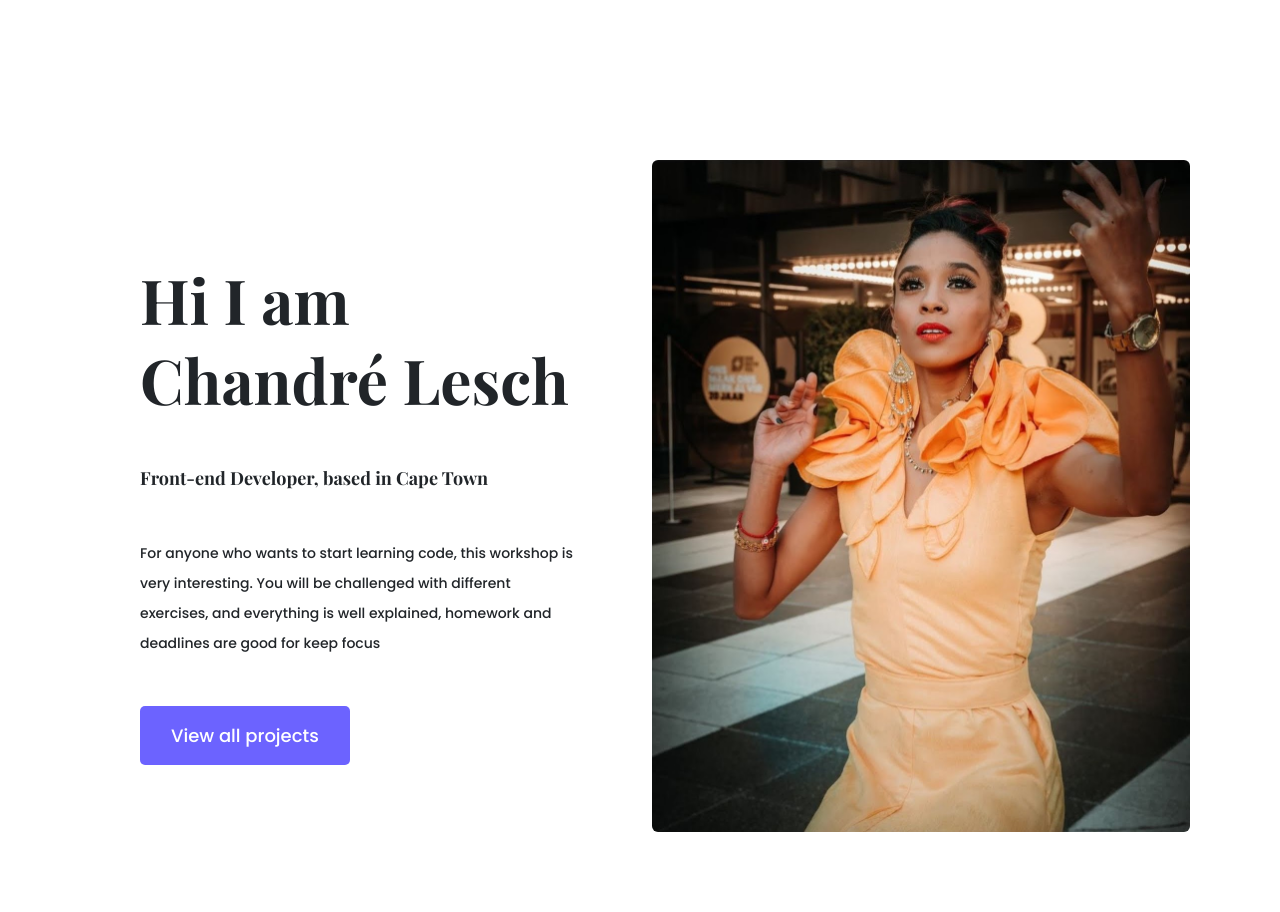
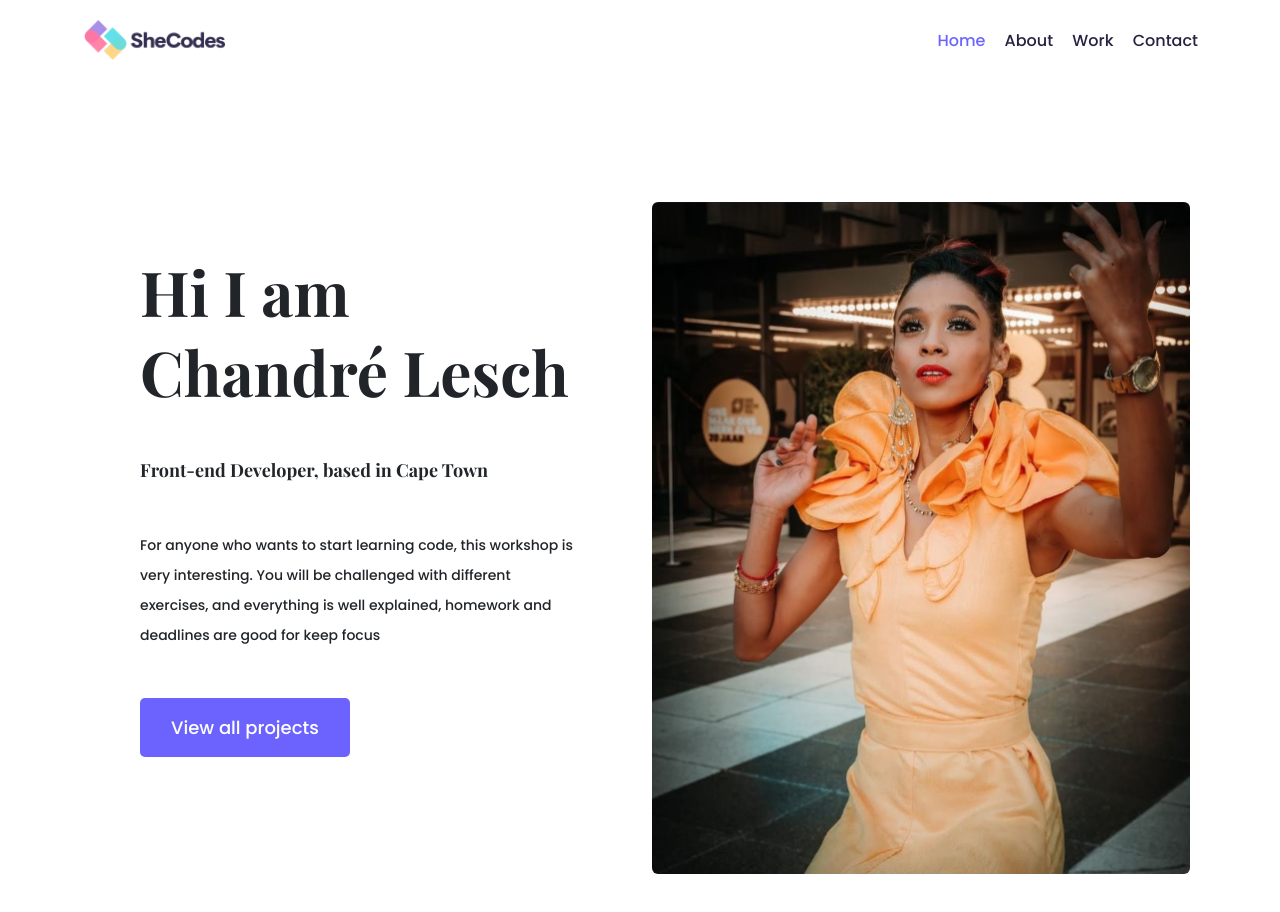
Before and after one commit to ChandreLesch/Portfolio-Project, a plain HTML site: page about.html in a window 1280 px wide. Drawn offline with nearby package versions, Linux system fonts and the light colour scheme.

Commit message:
Added a nav bar on all pages

```diff
--- a/about.html
+++ b/about.html
@@ -28,6 +28,36 @@
     <title>Portfolio - Chandré Lesch</title>
   </head>
   <body>
+    <div class="container">
+      <nav class="d-flex justify-content-between">
+        <a href="/">
+          <img
+            src="images/logo.png"
+            class="logo d-none d-md-block"
+            alt="SheCodes Logo"
+          />
+          <img
+            src="images/logo-small.png"
+            class="logo d-block d-md-none"
+            alt="SheCodes Logo"
+          />
+        </a>
+        <ul>
+          <li class="active">
+            <a href="/">Home</a>
+          </li>
+          <li>
+            <a href="/about.html">About</a>
+          </li>
+          <li>
+            <a href="/work.html">Work</a>
+          </li>
+          <li>
+            <a href="/contact.html">Contact</a>
+          </li>
+        </ul>
+      </nav>
+    </div>
     <div class="content-container container">
       <div class="row">
         <div class="col-lg-6">
--- a/src/style.css
+++ b/src/style.css
@@ -54,7 +54,7 @@ p {
 }
 
 .content-container {
-  padding: 160px 20px;
+  padding: 120px 20px;
 }
 
 .content h1 {
@@ -82,7 +82,7 @@ p {
 }
 
 .content {
-  margin: 100px 50px;
+  margin: 50px 50px;
 }
 
 .btn-branding {
@@ -105,6 +105,37 @@ p {
 
 .project-description {
   padding: 120px 60px;
+}
+
+.logo {
+  max-height: 40px;
+}
+
+nav {
+  padding: 20px 0;
+}
+
+nav ul {
+  padding: 0;
+  margin: 0;
+}
+
+nav li {
+  display: inline;
+  list-style: none;
+  line-height: 42px;
+  margin-left: 15px;
+}
+
+nav a {
+  text-decoration: none;
+  color: #272142;
+  transition: all 100ms ease-in-out;
+}
+
+nav a:hover,
+nav li.active a {
+  color: var(--branding-color);
 }
 
 @media (max-width: 960px) {
@@ -130,4 +161,8 @@ p {
     padding: 0;
     text-align: center;
   }
+
+  nav a {
+    font-size: 14px;
+  }
 }
```
Also changed, not shown: contact.html (+30 -0 lines), index.html (+30 -0 lines), work.html (+30 -0 lines), images/logo-small.png (added), images/logo.png (added).
